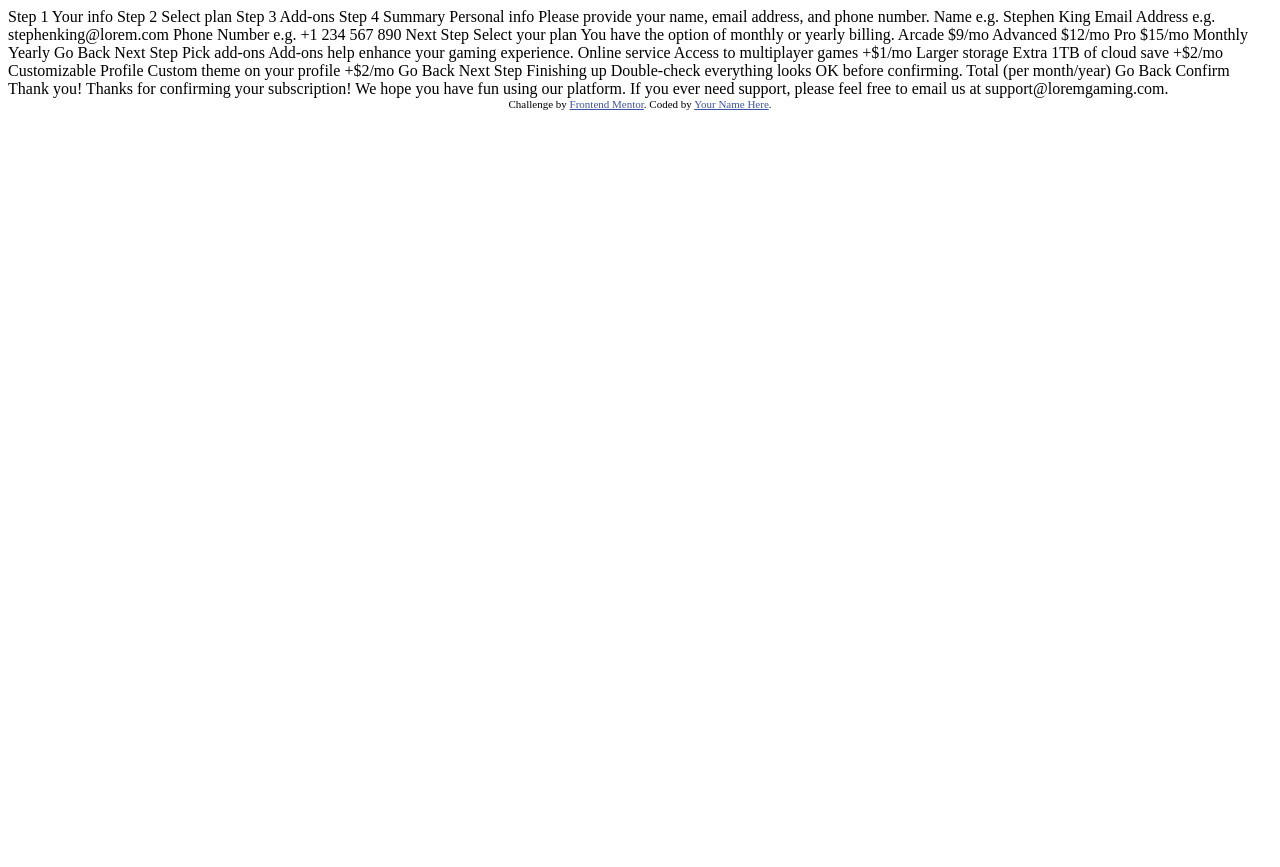
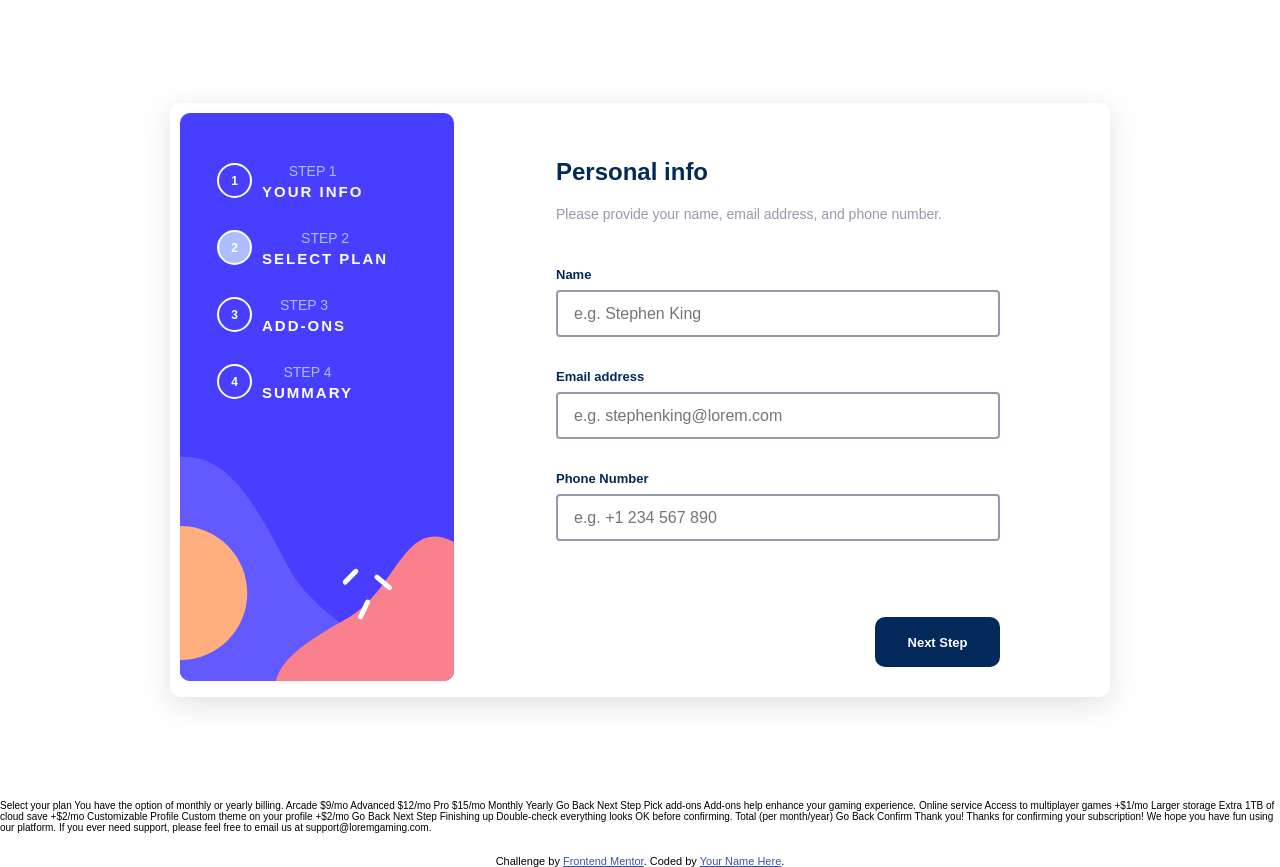
Before and after one commit to SatyapriyaMahato/multi-step-form, a plain HTML site: page index.html in a window 1280 px wide. Before the commit the page ends 800 px from the top, so only its background shows below. Drawn offline with Linux system fonts and the light colour scheme.

Commit message:
add first step design

```diff
--- /dev/null
+++ b/app.js
@@ -0,0 +1,39 @@
+const emailId = document.getElementById('user_email'),
+    form = document.getElementById('form'),
+    userPhone = document.getElementById('user_phone');
+
+form.addEventListener('submit', e => {
+    const emailText = emailId.value.trim();
+    e.preventDefault();
+    if (validateEmail(emailText)) {
+        setSuccess();
+    } else {
+        setEmailError();
+    }
+    if (userPhone.textContent == "") {
+        setPhoneError();
+    }
+
+});
+function setSuccess() {
+    const frontPage = document.getElementById('newsLetter');
+    frontPage.style.display = "none";
+    success_div = document.getElementById('div_success');
+    success_div.style.display = "block";
+}
+
+const setEmailError = () => {
+    document.getElementById('label_EmailError').style.display = "block";
+}
+
+const setPhoneError = () => {
+    document.getElementById('label_PhoneError').style.display = "block";
+}
+
+const validateEmail = (email) => {
+    return String(email)
+        .toLowerCase()
+        .match(
+            /^(([^<>()[\]\\.,;:\s@"]+(\.[^<>()[\]\\.,;:\s@"]+)*)|.(".+"))@((\[[0-9]{1,3}\.[0-9]{1,3}\.[0-9]{1,3}\.[0-9]{1,3}\])|(([a-zA-Z\-0-9]+\.)+[a-zA-Z]{2,}))$/
+        );
+};
--- a/index.html
+++ b/index.html
@@ -1,52 +1,144 @@
 <!DOCTYPE html>
 <html lang="en">
+
 <head>
   <meta charset="UTF-8">
-  <meta name="viewport" content="width=device-width, initial-scale=1.0"> <!-- displays site properly based on user's device -->
+  <meta name="viewport" content="width=device-width, initial-scale=1.0">
+  <!-- displays site properly based on user's device -->
 
   <link rel="icon" type="image/png" sizes="32x32" href="./assets/images/favicon-32x32.png">
-
+  <link rel="stylesheet" href="styles.css">
+  <script src="app.js" defer></script>
   <title>Frontend Mentor | Multi-step form</title>
 
   <!-- Feel free to remove these styles or customise in your own stylesheet 👍 -->
-  <style>
-    .attribution { font-size: 11px; text-align: center; }
-    .attribution a { color: hsl(228, 45%, 44%); }
-  </style>
+
 </head>
+
 <body>
 
   <!-- Sidebar start -->
 
-  Step 1
-  Your info
+  <main class="container">
+    <!-- Sign-up form start -->
+    <div id="newsLetter" class="div_newsletter">
 
-  Step 2
-  Select plan
+      <div class="left">
+        <picture>
+          <source media="(max-width: 400px)" srcset="assets\images\bg-sidebar-mobile.svg">
+          <img class="illustration" src="assets\images\bg-sidebar-desktop.svg" alt="illustration"
+            aria-label="illustration">
+        </picture>
+        <div class="steps">
+          <div class="step">
+            <div class="number">1</div>
+            <div class="detail">
+              <p>STEP 1</p>
+              <H2>YOUR INFO</H2>
+            </div>
+          </div>
+          <div class="step">
+            <div class="number done">2</div>
+            <div class="detail">
+              <p>STEP 2</p>
+              <H2>SELECT PLAN</H2>
+            </div>
+          </div>
+          <div class="step">
+            <div class="number">3</div>
+            <div class="detail">
+              <p>STEP 3</p>
+              <H2>ADD-ONS</H2>
+            </div>
+          </div>
+          <div class="step">
+            <div class="number">4</div>
+            <div class="detail">
+              <p>STEP 4</p>
+              <H2>SUMMARY</H2>
+            </div>
+          </div>
 
-  Step 3
-  Add-ons
+        </div>
 
-  Step 4
-  Summary
+      </div>
+
+      <div class="right">
+
+        <h1 class="main_heading">Personal info</h1>
+        <p class="heading_description">Please provide your name, email address, and phone number.</p>
+
+
+        <form id="form" action="/">
+
+          <div class="div_labels">
+            <label>Name</label>
+          </div>
+          <input class="input-control" id="user_name" type="text" placeholder="e.g. Stephen King" />
+
+
+          <div class="div_labels">
+            <label>Email address</label>
+            <label id="label_EmailError">Valid email required</label>
+          </div>
+          <input class="input-control" id="user_email" type="text" placeholder="e.g. stephenking@lorem.com" />
+
+          <div class="div_labels">
+            <label>Phone Number</label>
+            <label id="label_PhoneError">This field is required</label>
+          </div>
+          <input class="input-control" id="user_phone" type="text" placeholder="e.g. +1 234 567 890" />
+
+          <button class="btn" type="submit">Next Step</button>
+        </form>
+
+
+
+
+
+
+
+
+
+
+
+        <!--
+
+        <ul class="uo_list">
+          <li>Product discovery and building what matters</li>
+          <li>Measuring to ensure updates are a success</li>
+          <li> much more!</li>
+        </ul>
+
+
+      </div>
+
+
+    </div>
+
+    Sign-up form end -->
+
+        <!-- Success message start -->
+        <!-- <div id="div_success" class="div_success">
+          <img src="./assets/images/icon-success.svg" alt="success icon" aria-label="success icon" width="30">
+          <h1>Thanks for subscribing!</h1>
+          <p>A confirmation email has been sent to ash@loremcompany.com.
+            Please open it and click the button inside to confirm your subscription.</p>
+          <button id="dismissBtn" class="btn" onclick="window.location.reload();" type="submit"> Dismiss
+            message</button>
+        </div> -->
+
+        <!-- Success message end -->
+
+  </main>
+
+
 
   <!-- Sidebar end -->
 
   <!-- Step 1 start -->
 
-  Personal info
-  Please provide your name, email address, and phone number.
 
-  Name
-  e.g. Stephen King
-
-  Email Address
-  e.g. stephenking@lorem.com
-
-  Phone Number
-  e.g. +1 234 567 890
-
-  Next Step
 
   <!-- Step 1 end -->
 
@@ -123,4 +215,5 @@
     Coded by <a href="#">Your Name Here</a>.
   </div>
 </body>
+
 </html>
--- /dev/null
+++ b/styles.css
@@ -0,0 +1,308 @@
+@import url('https://fonts.googleapis.com/css2?family=Nunito+Sans:opsz,wght@6..12,300;6..12,600;6..12,800&family=Ubuntu:wght@400;500;700&display=swap');
+
+
+* {
+    margin: 0;
+    padding: 0;
+    box-sizing: border-box;
+    font-family: 'League Spartan', sans-serif;
+
+}
+
+:root {
+    /* ### Primary */
+
+    --Marine-blue: hsl(213, 96%, 18%);
+    --Purplish-blue: hsl(243, 100%, 62%);
+    --Pastel-blue: hsl(228, 100%, 84%);
+    --Light-blue: hsl(206, 94%, 87%);
+    --Strawberry-red: hsl(354, 84%, 57%);
+
+    /* ### Neutral */
+
+    --Cool-gray: hsl(231, 11%, 63%);
+    --Light-gray: hsl(229, 24%, 87%);
+    --Magnolia: hsl(217, 100%, 97%);
+    --Alabaster: hsl(231, 100%, 99%);
+    --White: hsl(0, 0%, 100%);
+}
+
+html {
+    font-size: 62.5%;
+    font-family: 'Roboto', sans-serif;
+}
+
+body {
+    background-color: var(--Charcoal-Grey);
+    overflow-x: hidden;
+}
+
+h1 {
+    font-size: 2.4rem;
+    color: var(--Marine-blue);
+}
+
+P {
+    font-size: 1.4rem;
+    color: var(--Cool-gray);
+}
+
+ul {
+    margin: .5em 0 1em;
+}
+
+li {
+    font-size: .8em;
+    color: var(--Charcoal-Grey);
+    background: url('./assets/images/icon-list.svg') no-repeat left center;
+    background-size: 12px;
+    list-style: none;
+    padding: 5px 5px 5px 20px;
+    margin: 0;
+    vertical-align: middle;
+}
+
+.container {
+    width: 100vw;
+    height: 100vh;
+    margin: 0 auto;
+    display: flex;
+    justify-content: center;
+    align-items: center;
+
+}
+
+.div_newsletter {
+    display: flex;
+    justify-content: space-between;
+    background-color: var(--White);
+    width: 940px;
+    margin: 8em auto;
+    padding: 1em;
+    border-radius: 10px;
+    box-shadow: rgba(100, 100, 111, 0.2) 0px 7px 29px 0px;
+}
+
+.right {
+    width: 70%;
+    padding: 45px 100px 20px 100px;
+}
+
+#form {
+    height: 400px;
+    position: relative;
+}
+
+.main_heading {
+    margin-bottom: 2rem;
+}
+
+.heading_description {
+    margin-bottom: 4.5rem;
+}
+
+.div_labels {
+    display: flex;
+    justify-content: space-between;
+}
+
+label {
+    font-weight: 700;
+    font-size: 1.3em;
+    color: var(--Marine-blue);
+}
+
+#label_PhoneError,
+#label_EmailError {
+    display: none;
+    color: var(--Strawberry-red);
+}
+
+input {
+    outline: none;
+    width: 100%;
+    height: 47px;
+    margin: .5em 0 2em 0;
+    padding: 1em;
+    font-size: 1.6em;
+    border-radius: 4px;
+    outline: none;
+    border: 2px solid var(--Cool-gray);
+    color: var(--Marine-blue);
+}
+
+input:hover {
+
+    border: 2px solid var(--Marine-blue);
+}
+
+input[type=text]:focus {
+
+    border: 2px solid var(--Marine-blue);
+
+}
+
+
+.btn {
+    outline: none;
+    width: 125px;
+    height: 50px;
+    position: absolute;
+    bottom: 0;
+    right: 0;
+    margin-top: 45px;
+    font-size: 1.3em;
+    font-weight: 700;
+    border-radius: 10px;
+    border: none;
+    color: var(--White);
+    background: var(--Marine-blue);
+
+
+}
+
+.btn:hover {
+    filter: brightness(1.5);
+}
+
+.illustration {
+    width: 100%;
+}
+
+.left {
+    position: relative;
+}
+
+.steps {
+    width: 200px;
+    position: absolute;
+    margin-left: auto;
+    margin-right: auto;
+    left: 0;
+    right: 0;
+    top: 50px;
+    text-align: center;
+}
+
+.step {
+    display: flex;
+    gap: 10px;
+    color: var(--White);
+    margin-bottom: 30px;
+}
+
+.step .number {
+    width: 35px;
+    height: 35px;
+    border-radius: 50%;
+    font-weight: 700;
+    font-size: 1.2rem;
+    color: var(--White);
+    display: flex;
+    justify-content: center;
+    align-items: center;
+    border: 2px solid var(--White);
+}
+
+.done {
+    background-color: var(--Pastel-blue);
+    color: var(--Marine-blue);
+    border-color: var(--Marine-blue);
+}
+
+.step .detail p {
+    color: var(--Pastel-blue);
+    margin-bottom: 4px;
+}
+
+.step .detail h2 {
+    letter-spacing: 2px;
+}
+
+.attribution {
+    font-size: 11px;
+    text-align: center;
+    margin-top: 2em;
+}
+
+.attribution a {
+    color: hsl(228, 45%, 44%);
+}
+
+@media only screen and (max-width: 400px) {
+    .container {
+        width: 100vw;
+        height: auto;
+    }
+
+    body {
+        background-color: var(--White);
+    }
+
+
+    .right {
+        background-color: var(--White);
+        width: 90%;
+        padding: 20px;
+        margin: -70px auto 0 auto;
+        border-radius: 20px;
+        z-index: 2;
+        box-shadow: rgba(100, 100, 111, 0.2) 0px 7px 29px 0px;
+    }
+
+    .main_heading {
+        font-size: 3rem;
+    }
+
+    .heading_description {
+        font-size: 1.6rem;
+    }
+
+    label {
+        font-size: 1.5rem;
+    }
+
+    .div_newsletter {
+        flex-direction: column;
+        padding: 0;
+        margin: 0;
+        background-color: var(--Alabaster);
+    }
+
+    .illustration {
+        width: 100%;
+    }
+
+    .steps {
+        display: flex;
+        justify-content: space-between;
+
+    }
+
+    .step .detail {
+        display: none;
+    }
+
+
+    input {
+        height: 4em;
+        font-size: 1.4rem;
+        padding: 0 .8em;
+    }
+
+    .btn {
+        font-size: 1rem;
+        height: 5em;
+    }
+
+}
+
+
+.attribution {
+    font-size: 11px;
+    text-align: center;
+}
+
+.attribution a {
+    color: hsl(228, 45%, 44%);
+}
```
Also changed, not shown: 1 other file.
